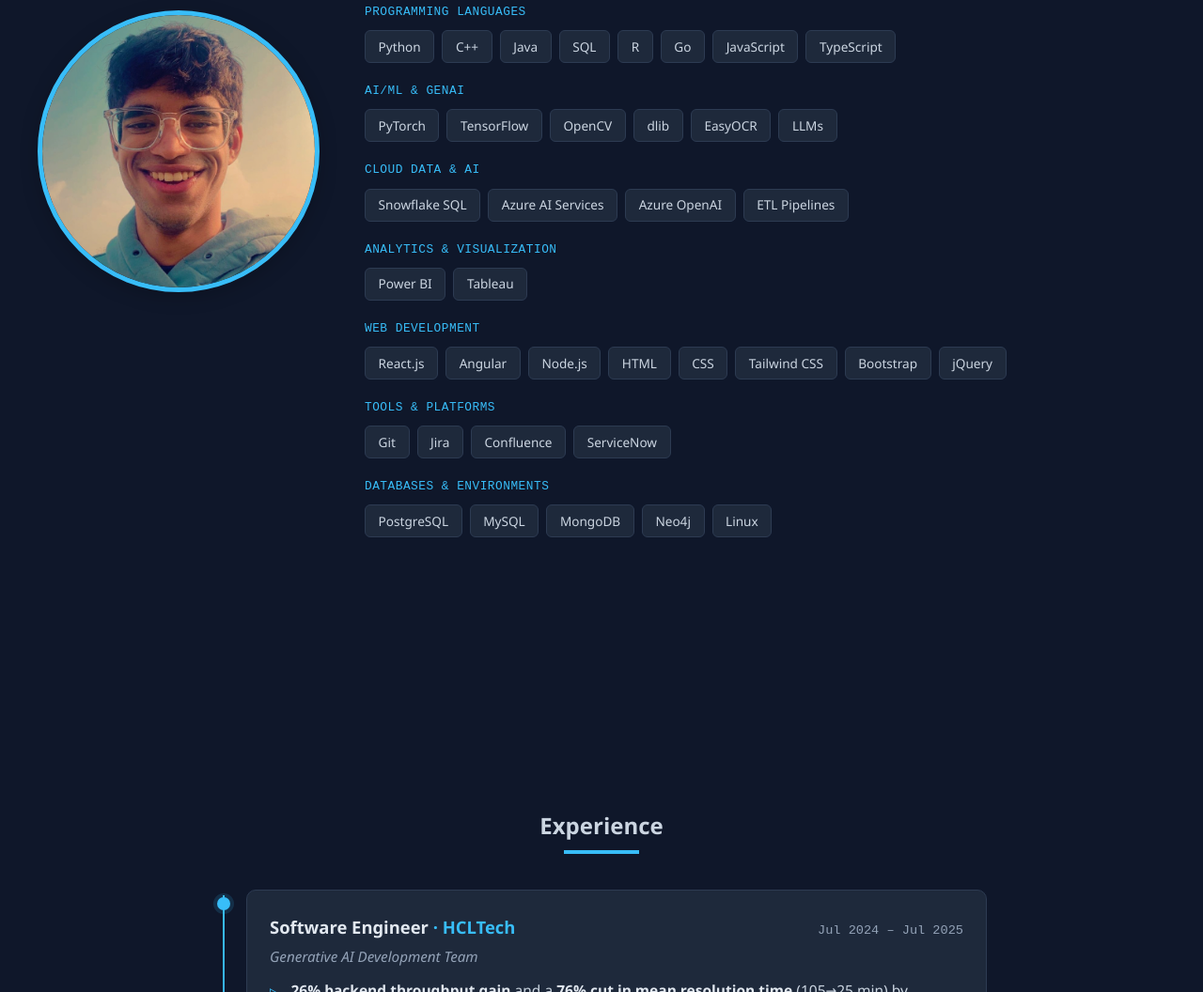
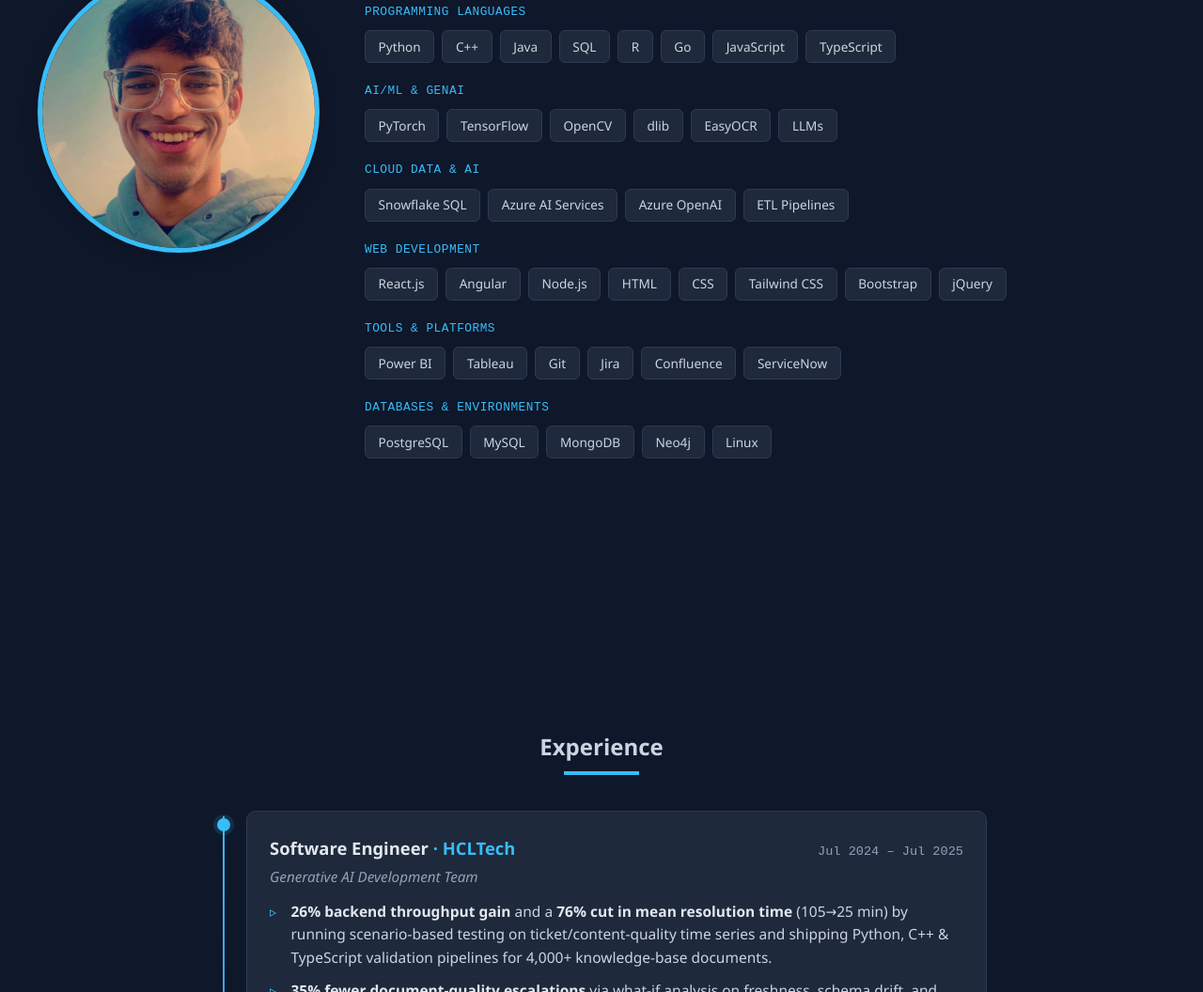
Before and after one commit to aarushnarang02/aarushnarang02.github.io, a website: page index.html in a window 1280 px wide. Shown: the part 1339-2395 px from the top of the page at 94% size. Drawn offline with Linux system fonts and the light colour scheme.

Commit message:
Merge Power BI and Tableau into Tools & Platforms
Remove the thin two-item Analytics & Visualization category; fold
Power BI and Tableau into Tools & Platforms.

Co-Authored-By: Claude Opus 4.8 <noreply@anthropic.com>

```diff
--- a/index.html
+++ b/index.html
@@ -108,12 +108,6 @@
                     </div>
                 </div>
                 <div class="skill-group">
-                    <span class="skill-label">Analytics &amp; Visualization</span>
-                    <div class="skill-pills">
-                        <span>Power BI</span><span>Tableau</span>
-                    </div>
-                </div>
-                <div class="skill-group">
                     <span class="skill-label">Web Development</span>
                     <div class="skill-pills">
                         <span>React.js</span><span>Angular</span><span>Node.js</span><span>HTML</span><span>CSS</span><span>Tailwind CSS</span><span>Bootstrap</span><span>jQuery</span>
@@ -122,7 +116,7 @@
                 <div class="skill-group">
                     <span class="skill-label">Tools &amp; Platforms</span>
                     <div class="skill-pills">
-                        <span>Git</span><span>Jira</span><span>Confluence</span><span>ServiceNow</span>
+                        <span>Power BI</span><span>Tableau</span><span>Git</span><span>Jira</span><span>Confluence</span><span>ServiceNow</span>
                     </div>
                 </div>
                 <div class="skill-group">
```
